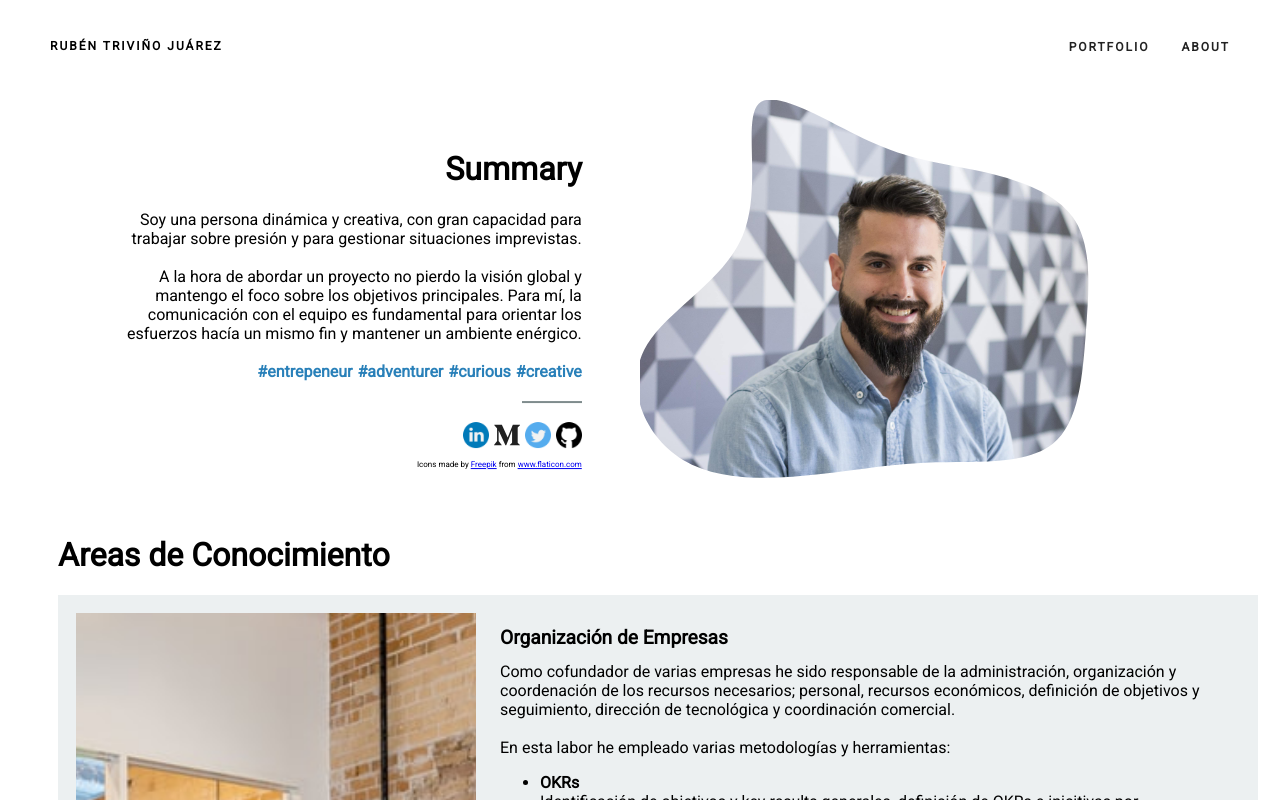
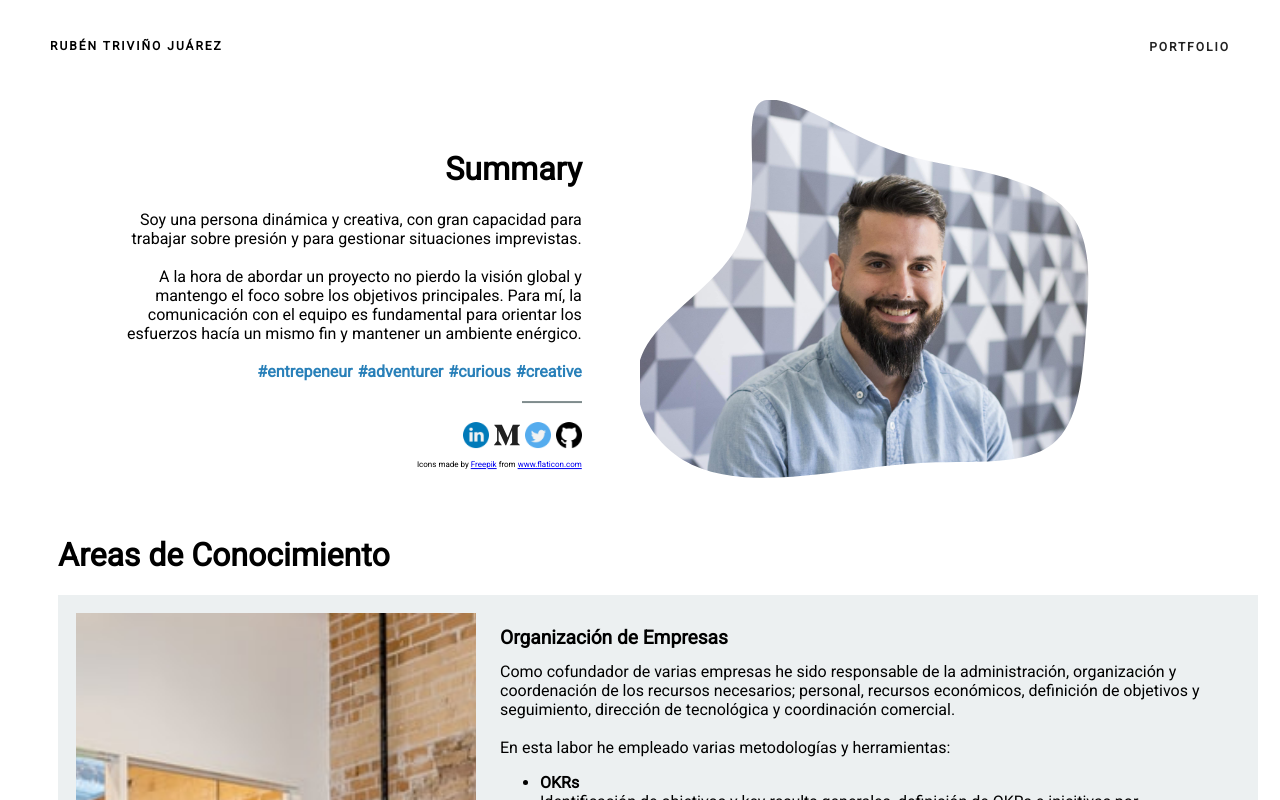
Before and after one commit to Anexon/personal-portfolio, a React (Create React App) app: page / in a window 1280 px wide. Shown: the top 800 px of the page. Built offline with nearby package versions, Linux system fonts and the light colour scheme.

Commit message:
Fix
Removes About from header until something is added in that section

```diff
--- a/src/components/nav-bar/nav-bar.tsx
+++ b/src/components/nav-bar/nav-bar.tsx
@@ -14,7 +14,7 @@ function NavBar(){
                 <h1 onClick={() => {history.push("/")}}>Rubén Triviño Juárez</h1>
                 <ul>
                     <li><Link to="/portfolio">Portfolio</Link></li>
-                    <li><Link to="/about">About</Link></li>
+                    {/* <li><Link to="/about">About</Link></li> */}
                 </ul>
             </nav>
         </Fragment>
```
